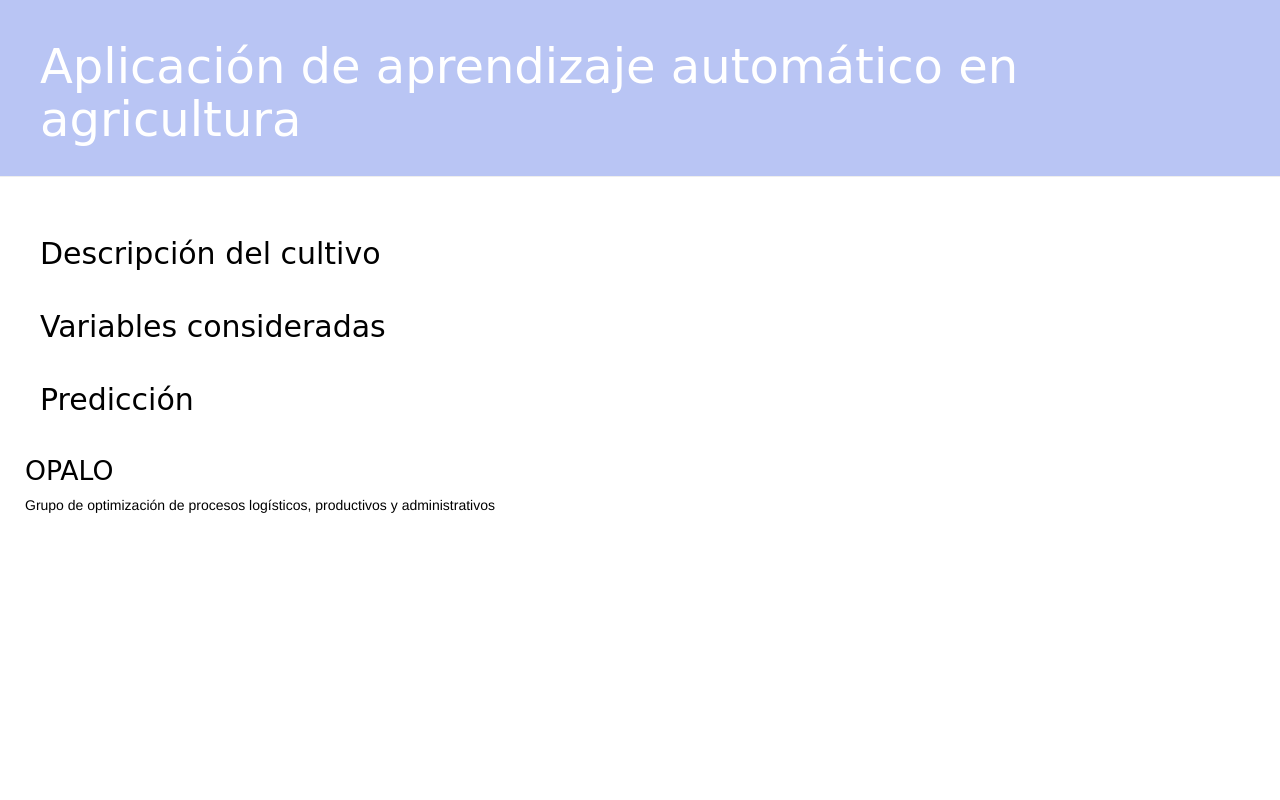
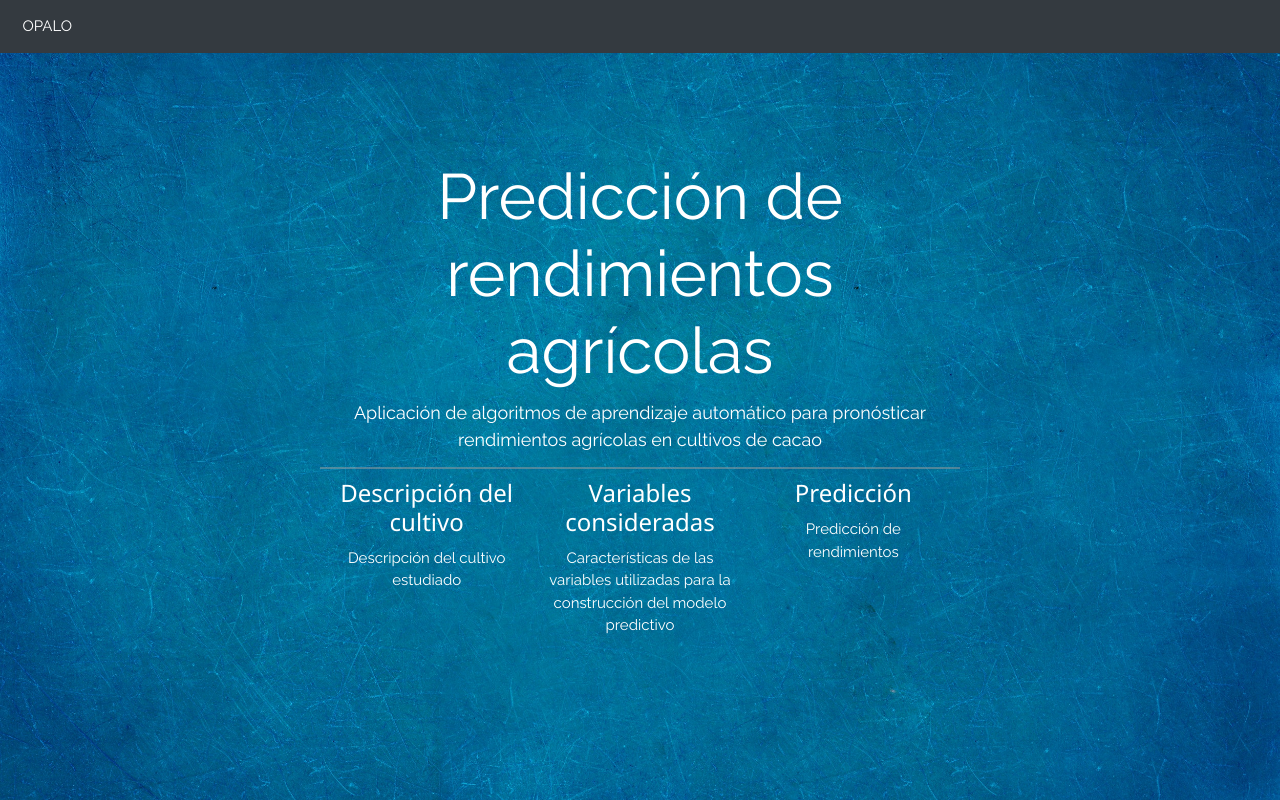
Before and after one commit to David-Puentes/Aplicacion-y-comparacion-de-metodos-de-aprendizaje-automatico, a Django app: page / in a window 1280 px wide. Run offline with Django 3.2, Linux system fonts and the light colour scheme; some libraries are stand-ins or nearby versions.

Commit message:
Actualización

```diff
--- a/Aplicativo web/cacao_app/settings.py
+++ b/Aplicativo web/cacao_app/settings.py
@@ -38,6 +38,7 @@ INSTALLED_APPS = [
     'django.contrib.messages',
     'django.contrib.staticfiles',
     "pred",
+    "bootstrap4"
 ]
 
 MIDDLEWARE = [
@@ -55,7 +56,7 @@ ROOT_URLCONF = 'cacao_app.urls'
 TEMPLATES = [
     {
         'BACKEND': 'django.template.backends.django.DjangoTemplates',
-        'DIRS': [],
+        'DIRS': [os.path.join(BASE_DIR, 'templates')],
         'APP_DIRS': True,
         'OPTIONS': {
             'context_processors': [
--- a/Aplicativo web/pred/static/css/pred.css
+++ b/Aplicativo web/pred/static/css/pred.css
@@ -1,5 +1,5 @@
 .page-header {
-    background-color: #B9C5F4;
+    background-color: #000000;
     margin-top: 0;
     padding: 20px 20px 20px 40px;
 }
@@ -8,6 +8,10 @@
     color: #ffffff;
     font-size: 36pt;
     text-decoration: none;
+}
+
+body {
+  background: white url("images/background.jpg" no-repeat)
 }
 
 .content {
@@ -34,7 +38,7 @@ h1, h2, h3, h4 {
 }
 
 .post {
-    color: #000000;
+    color: #021A2E;
     margin-bottom: 40px;
     margin-top: 40px;
     padding-left: 15px;
--- /dev/null
+++ b/Aplicativo web/pred/static/css/test.css
@@ -0,0 +1,57 @@
+.page-header {
+    background-color: #021A2E;
+    margin-top: 0;
+    padding: 20px 20px 20px 40px;
+}
+
+.page-header h1, .page-header h1 a, .page-header h1 a:visited, .page-header h1 a:active {
+    color: #ffffff;
+    font-size: 36pt;
+    text-decoration: none;
+    font-family: "Raleway", sans-serif
+}
+
+.w3-display-topmiddle{position:absolute;left:50%;top:50;transform:translate(-50%,0%);-ms-transform:translate(-50%,0%)}
+
+body,h1 {font-family: "Raleway", sans-serif}
+body, html {height: 100%}
+a {
+  text-decoration: none;
+}
+
+.bgimg {
+    background-image: url('body.jpg');
+    min-height: 100%;
+    background-position: center;
+    background-size: cover;
+}
+
+table {
+  border-collapse: collapse;
+  width: 50%;
+  align: center;
+  margin-top: 40px;
+}
+
+th, td {
+  text-align: center;
+  padding: 8px;
+}
+
+tr:nth-child(even){background-color: #f2f2f2}
+
+th {
+  background-color: #014B8B;
+  color: white;
+}
+
+.button2 {
+  background-color: #008CBA;
+  color: black;
+  border: 2px solid #008CBA;
+}
+
+.button2:hover {
+  background-color: #008CBA;
+  color: white;
+}
--- /dev/null
+++ b/Aplicativo web/pred/static/js/test.js
@@ -0,0 +1,2 @@
+// Animations init
+new WOW().init();
--- a/Aplicativo web/pred/templates/pred/ML.html
+++ b/Aplicativo web/pred/templates/pred/ML.html
@@ -4,7 +4,7 @@
       <title>ML-OPALO</title>
       <link rel="stylesheet" href="//maxcdn.bootstrapcdn.com/bootstrap/3.2.0/css/bootstrap.min.css">
       <link rel="stylesheet" href="//maxcdn.bootstrapcdn.com/bootstrap/3.2.0/css/bootstrap-theme.min.css">
-      <link rel="stylesheet" href={% static "css/pred.css" %}>
+
       <link href="//fonts.googleapis.com/css?family=Mali&subset=latin,latin-ext" rel="stylesheet" type="text/css">
     </head>
     <body>
--- a/Aplicativo web/pred/templates/pred/base.html
+++ b/Aplicativo web/pred/templates/pred/base.html
@@ -4,7 +4,6 @@
       <title>ML-OPALO</title>
       <link rel="stylesheet" href="//maxcdn.bootstrapcdn.com/bootstrap/3.2.0/css/bootstrap.min.css">
       <link rel="stylesheet" href="//maxcdn.bootstrapcdn.com/bootstrap/3.2.0/css/bootstrap-theme.min.css">
-      <link rel="stylesheet" href={% static "css/pred.css" %}>
       <link href="//fonts.googleapis.com/css?family=Mali&subset=latin,latin-ext" rel="stylesheet" type="text/css">
     </head>
     <body>
@@ -16,6 +15,7 @@
           <div class ="row">
             <div class="col-md-8">
             {% block content %}
+
             {% endblock %}
             </div>
           </div>
--- a/Aplicativo web/pred/templates/pred/post_detail.html
+++ b/Aplicativo web/pred/templates/pred/post_detail.html
@@ -4,7 +4,7 @@
       <title>ML-OPALO</title>
       <link rel="stylesheet" href="//maxcdn.bootstrapcdn.com/bootstrap/3.2.0/css/bootstrap.min.css">
       <link rel="stylesheet" href="//maxcdn.bootstrapcdn.com/bootstrap/3.2.0/css/bootstrap-theme.min.css">
-      <link rel="stylesheet" href={% static "css/pred.css" %}>
+
       <link href="//fonts.googleapis.com/css?family=Mali&subset=latin,latin-ext" rel="stylesheet" type="text/css">
     </head>
     <body>
--- a/Aplicativo web/pred/templates/pred/post_edit.html
+++ b/Aplicativo web/pred/templates/pred/post_edit.html
@@ -1,9 +1,9 @@
 {% extends 'pred/base.html' %}
 
 {% block content %}
-    <h1>New post</h1>
+    <h1>Nueva predicción</h1>
     <form method="POST" class="post-form">{% csrf_token %}
         {{ form.as_p }}
-        <button type="submit" class="save btn btn-default">Save</button>
+        <button type="submit" class="save btn btn-default">Guardar</button>
     </form>
 {% endblock %}
--- a/Aplicativo web/pred/templates/pred/post_list.html
+++ b/Aplicativo web/pred/templates/pred/post_list.html
@@ -1,21 +1,55 @@
-{% extends "pred/base.html" %}
+<!DOCTYPE html>
+{% load static %}
+<html lang="en">
+<head>
+  <title>ML-OPALO</title>
+  <meta charset="utf-8">
+  <meta name="viewport" content="width=device-width, initial-scale=1">
+  <link rel="stylesheet" href="https://maxcdn.bootstrapcdn.com/bootstrap/4.3.1/css/bootstrap.min.css">
+  <script src="https://ajax.googleapis.com/ajax/libs/jquery/3.4.1/jquery.min.js"></script>
+  <script src="https://cdnjs.cloudflare.com/ajax/libs/popper.js/1.14.7/umd/popper.min.js"></script>
+  <script src="https://maxcdn.bootstrapcdn.com/bootstrap/4.3.1/js/bootstrap.min.js"></script>
+  <meta charset="UTF-8">
+  <meta name="viewport" content="width=device-width, initial-scale=1">
+  <link rel="stylesheet" href="https://www.w3schools.com/w3css/4/w3.css">
+  <link rel="stylesheet" href="https://fonts.googleapis.com/css?family=Raleway">
+  <link rel="stylesheet" href="{% static 'css/test.css' %}">
+</head>
 
-{% block content %}
+<body>
+<div class="bgimg w3-display-container w3-animate-opacity w3-text-white">
 
-        <div class = "post">
-          <h2><a href = {% url "datos_nuevo" %}>{{Descrip}}</a></h2>
-        </div>
+  <nav class="navbar navbar-expand-sm bg-dark navbar-dark fixed-top">
+  <ul class="navbar-nav">
+    <li class="nav-item active">
+      <a class="nav-link" href="http://industrial.uis.edu.co/eisi/grupo/opalo/#views/gm1/inicio">OPALO</a>
+    </li>
+    </ul>
+  </nav>
 
-        <div class = "post">
-          <h2><a href = {% url "vars_nuevo" %}>{{Vars}}</a></h2>
-        </div>
+<div class="w3-display-middle">
+  <h1 class="w3-jumbo w3-animate-top display-3" align = "center">Predicción de rendimientos agrícolas</h1>
+  <p class="w3-large w3-center">Aplicación de algoritmos de aprendizaje automático para pronósticar rendimientos agrícolas en cultivos de cacao</p>
+  <hr class="w3-border-grey" style="margin:auto;width:100%">
 
-        <div class = "post">
-          <h2><a href = {% url "predicciones" %}>{{Predict}}</a></h2>
-        </div>
-
-        <div class = "OPALO">
-          <h2><a href="http://industrial.uis.edu.co/eisi/grupo/opalo/#views/gm1/inicio">OPALO</a></h2>
-          <p>Grupo de optimización de procesos logísticos, productivos y administrativos</p>
-        </div>
-{% endblock %}
+  <div class="container">
+      <div class="row">
+        <div class="col-md-4">
+        <h3 align = "center">
+        <a href = {% url "datos_nuevo"%} class="text-decoration-none">{{Descrip}}</a></h3>
+        <p align = "center">Descripción del cultivo estudiado</p>
+    </div>
+    <div class="col-md-4">
+      <h3 align = "center">
+      <a href = {% url "vars_nuevo" %} class="text-decoration-none">{{Vars}}</a></h3>
+      <p align = "center">Características de las variables utilizadas para la construcción del modelo predictivo</p>
+    </div>
+    <div class="col-md-4">
+      <h3 align = "center">
+      <a href = {% url "predicciones" %} class="text-decoration-none">{{Predict}}</a></h3>
+      <p align = "center">Predicción de rendimientos</p>
+    </div>
+    </div>
+  </div>
+</div>
+</div>
--- /dev/null
+++ b/Aplicativo web/pred/templates/pred/test.js
@@ -0,0 +1,2 @@
+// Animations init
+new WOW().init();
```
Also changed, not shown: Aplicativo web/pred/templates/pred/cult_detail.html (+20 -9 lines), Aplicativo web/pred/templates/pred/data_edit.html (+50 -8 lines), Aplicativo web/pred/templates/pred/desc_list.html (+28 -9 lines), Aplicativo web/pred/templates/pred/pred_list.html (+19 -7 lines), Aplicativo web/db.sqlite3, Aplicativo web/pred/static/css/background.jpg (added), Aplicativo web/pred/static/css/body.jpg (added), Aplicativo web/pred/static/css/header.jpg (added), Aplicativo web/pred/static/css/opalo.jpg (added).
